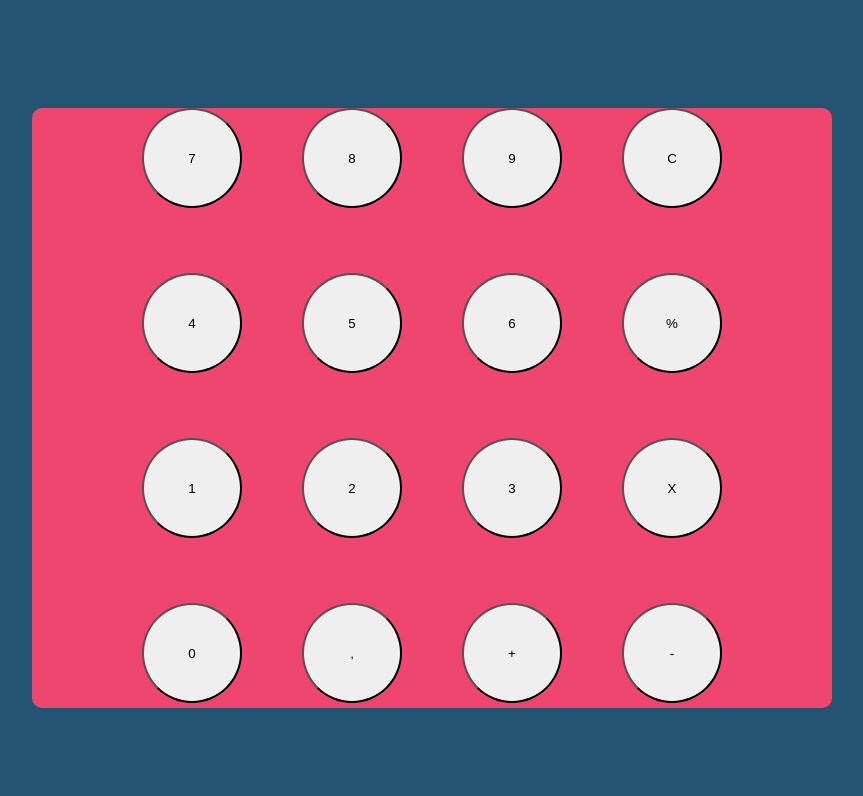
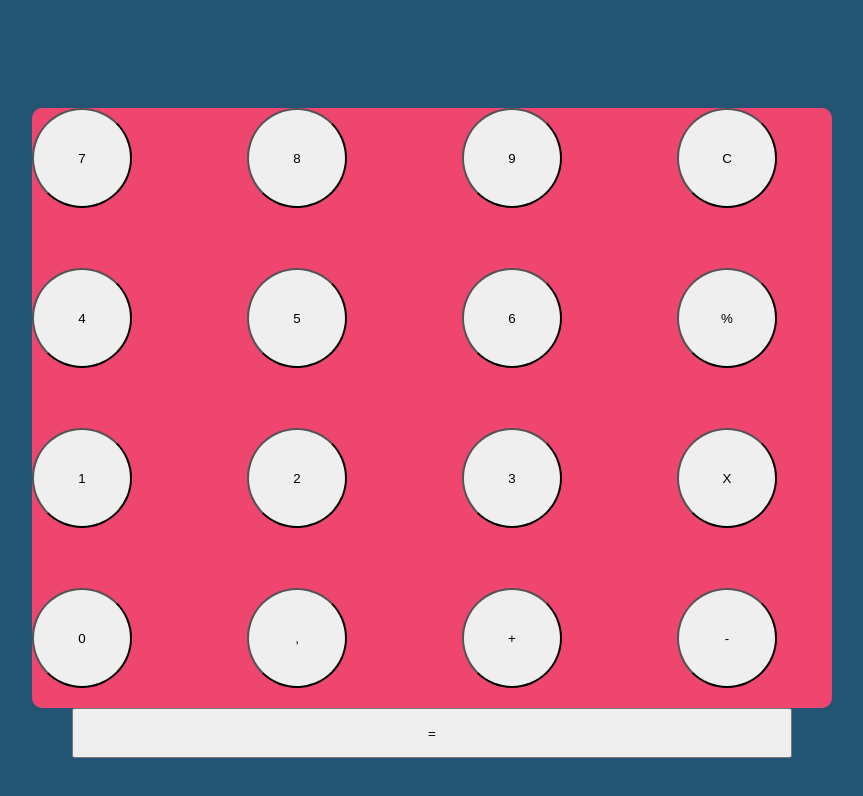
Before and after one commit to MolkAmilcar/Calculadora, a plain HTML site: page index.html in a window 1280 px wide. Shown: the whole page, without its empty margins (208-1071 px from the left). Drawn offline with Linux system fonts and the light colour scheme.

Commit message:
base de boton = lista

```diff
--- a/css/styles.css
+++ b/css/styles.css
@@ -28,3 +28,22 @@ body{
     height: 100px;
     border-radius: 50%;
 }
+
+
+
+.flex{
+    display: flex;
+    flex-direction: column;
+    justify-content: space-between;
+}
+
+.btn-igual-container{
+    margin-top: 20px;
+    display: flex;
+    justify-content: center;
+}
+
+.btn-igual{
+    width: 90%;
+    height: 50px;
+}
--- a/index.html
+++ b/index.html
@@ -10,7 +10,7 @@
 <body>
 
     <div class="contenedor">
-        <div class="borde-calculadora">
+        <div class="borde-calculadora flex">
             <div class="grid">
                 <button class="btn">7</button>
                 <button class="btn">8</button>
@@ -33,6 +33,9 @@
                 <button class="btn">-</button>
 
         </div>
+        <div class="btn-igual-container">
+            <button class="btn-igual">=</button>
+        </div>
         </div>
     </div>
 
```
